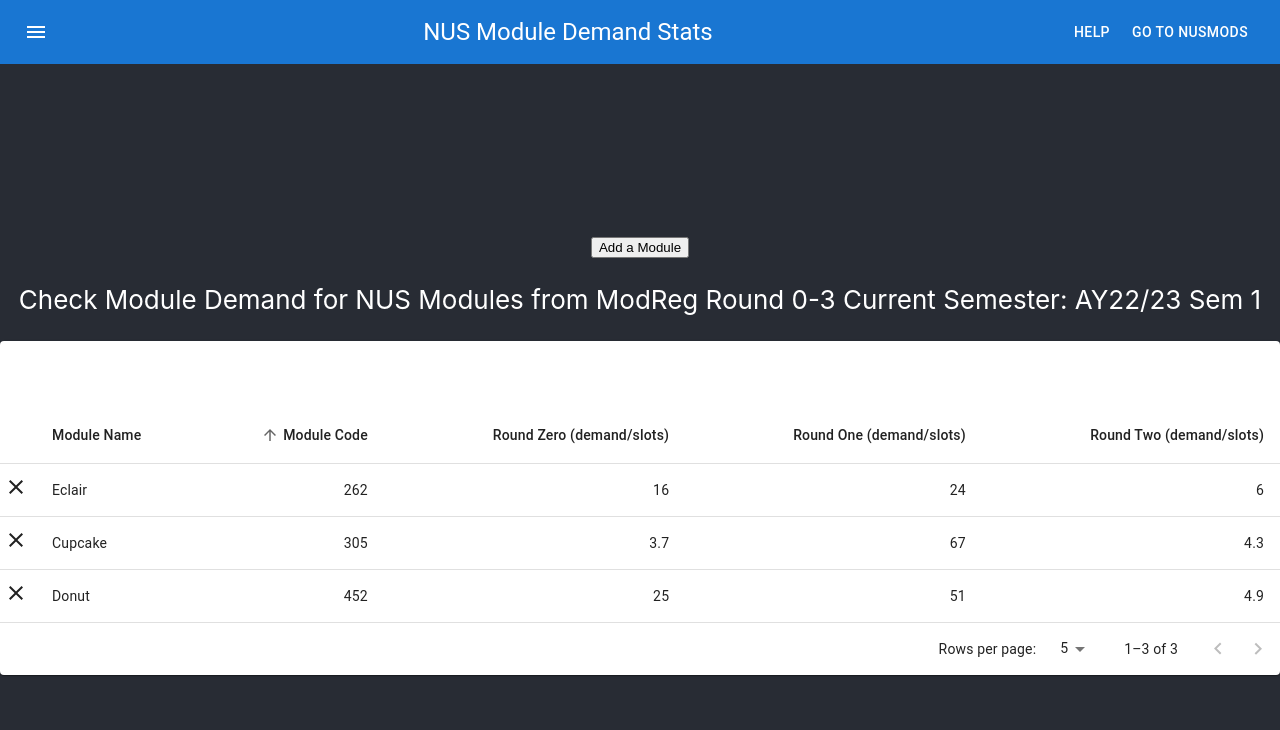
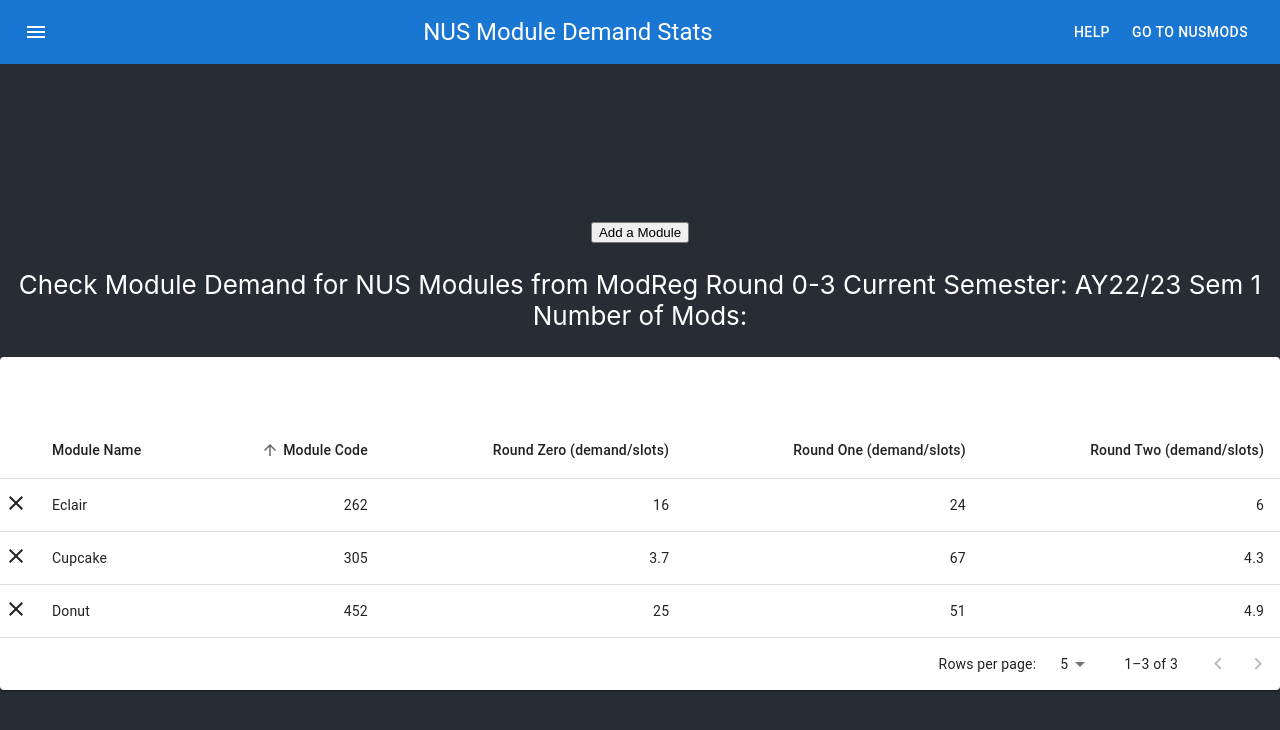
Before and after one commit to EssWhyy/NUS-Modreg-Demand, a React (Create React App) app in the folder client/: page / in a window 1280 px wide. Shown: the top 730 px of the page. Built offline with nearby package versions, Linux system fonts and the light colour scheme; no server answers.

Commit message:
Setup basic backend with Express

```diff
--- a/client/package.json
+++ b/client/package.json
@@ -10,6 +10,7 @@
     "@testing-library/jest-dom": "^5.16.4",
     "@testing-library/react": "^13.3.0",
     "@testing-library/user-event": "^13.5.0",
+    "axios": "^0.27.2",
     "react": "^18.2.0",
     "react-dom": "^18.2.0",
     "react-scripts": "^2.1.3",
@@ -38,5 +39,6 @@
       "last 1 firefox version",
       "last 1 safari version"
     ]
-  }
+  },
+  "proxy": "http://localhost:3001"
 }
--- a/client/src/App.js
+++ b/client/src/App.js
@@ -1,8 +1,7 @@
-import React, {useState} from 'react';
+import React, {useState, useEffect} from 'react';
 import './App.css';
 import ButtonAppBar from './components/navbar.js';
 import EnhancedTable from './components/table.js';
-
 
 function App() {
 
@@ -14,6 +13,7 @@ function App() {
   ];
 
   const [tableRows, setTableRows] = useState(currentRows)
+  const [modregSummary, getModRegSummary] = useState("")
 
   //adds row from search bar
   const addRow = () => {
@@ -26,6 +26,16 @@ function App() {
     }
   }
 
+
+  //gets module summary
+  useEffect(() => {
+    // Update the document title using the browser API
+    fetch("/api")
+      .then((res) => res.json())
+      .then((data) => getModRegSummary(data.numberOfMods))
+  });
+
+
   return (
     <div className="App">
       <ButtonAppBar></ButtonAppBar>
@@ -36,6 +46,7 @@ function App() {
         <p>
           Check Module Demand for NUS Modules from ModReg Round 0-3
           Current Semester: AY22/23 Sem 1
+          Number of Mods: {modregSummary}
         </p>
 
         <EnhancedTable inputRows={tableRows} delRows={setTableRows}></EnhancedTable>
--- a/client/src/components/table.js
+++ b/client/src/components/table.js
@@ -12,13 +12,7 @@ import TablePagination from '@mui/material/TablePagination';
 import TableRow from '@mui/material/TableRow';
 import TableSortLabel from '@mui/material/TableSortLabel';
 import Toolbar from '@mui/material/Toolbar';
-import Typography from '@mui/material/Typography';
 import Paper from '@mui/material/Paper';
-import Checkbox from '@mui/material/Checkbox';
-import IconButton from '@mui/material/IconButton';
-import Tooltip from '@mui/material/Tooltip';
-import DeleteIcon from '@mui/icons-material/Delete';
-import FilterListIcon from '@mui/icons-material/FilterList';
 import CloseIcon from '@mui/icons-material/Close';
 import { visuallyHidden } from '@mui/utils';
 
```
Also changed, not shown: 1 other file (tests, documents, lock files or other folders).
